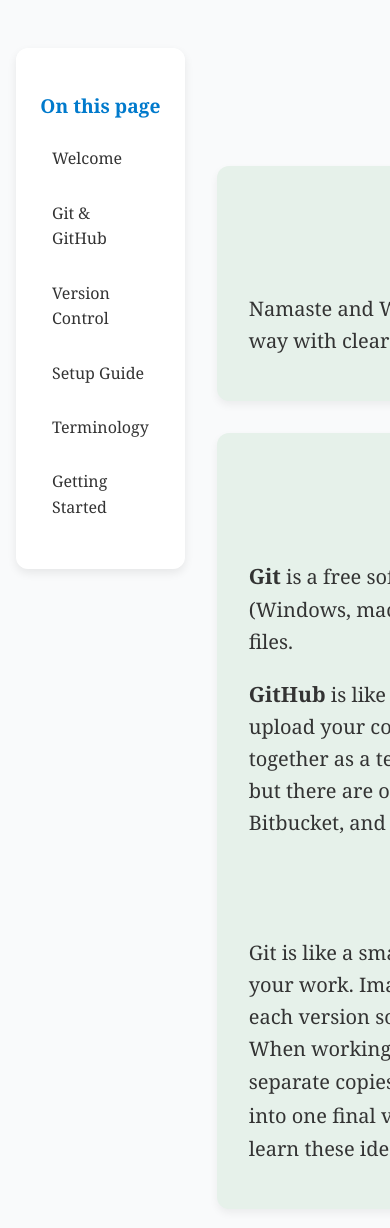
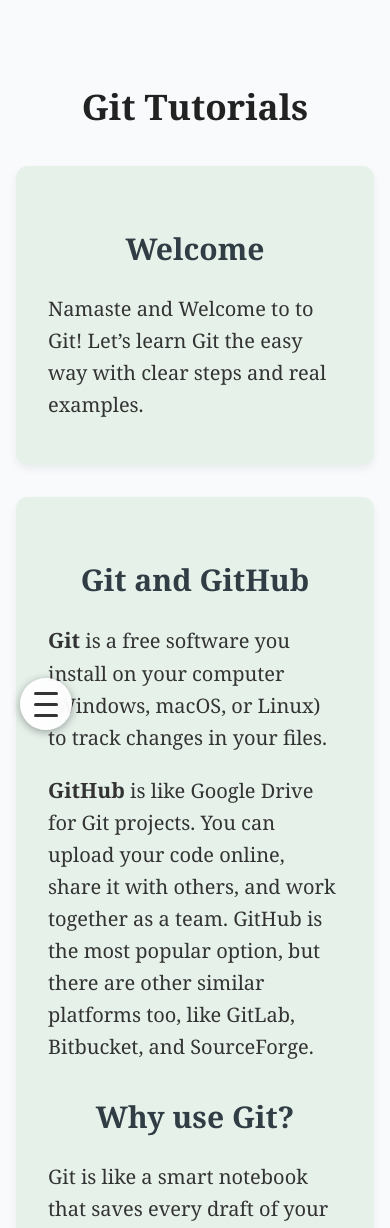
Before and after one commit to Pravanjankuanr/Portfolio_PravanjanKuanr, a Flask app: page /docs/git in a window 390 px wide; the page is wider, and only the part inside the window is pictured. Shown: the part 94-1322 px from the top of that part. Run offline with Flask 3, Linux system fonts and the light colour scheme.

Commit message:
add doc content page side bar moveable hamburger

```diff
--- a/static/css/styles.css
+++ b/static/css/styles.css
@@ -749,6 +749,97 @@ pre code {
 
 
 /* =========================
+   Docs Layout Responsive
+========================= */
+@media (max-width: 768px) {
+  .doc-layout {
+    flex-direction: column;
+  }
+
+  /* Sidebar as a sliding drawer */
+  .sidebar {
+    position: fixed;
+    top: 60px;                /* same as navbar height */
+    left: -260px;             /* hidden off-screen */
+    width: 240px;
+    height: 100vh;
+    background: rgba(255, 255, 255, 0.75); /* 🔥 more transparent */
+    backdrop-filter: blur(16px);           /* 🔥 stronger blur for glass effect */
+    -webkit-backdrop-filter: blur(16px);
+    box-shadow: 2px 0 15px rgba(0,0,0,0.25);
+    border-radius: 12px;
+    transition: left 0.3s ease;
+    z-index: 1001;            /* above overlay */
+    overflow-y: auto;
+  }
+
+  .sidebar.active {
+    left: 0;
+  }
+
+  /* Overlay (dark background behind sidebar) */
+  .sidebar-overlay {
+    display: none;
+    position: fixed;
+    inset: 0;
+    background: rgba(0,0,0,0.45); /* slightly darker for contrast */
+    z-index: 1000; /* below sidebar */
+  }
+
+  .sidebar-overlay.show {
+    display: block;
+  }
+
+  /* 🔥 Floating Hamburger Button (Bottom Left) */
+  .hamburger-btn {
+    position: fixed;
+    bottom: 20px;
+    left: 20px;
+    width: 52px;
+    height: 52px;
+    background: rgba(255,255,255,0.9); /* slightly transparent */
+    backdrop-filter: blur(10px);
+    -webkit-backdrop-filter: blur(10px);
+    border-radius: 50%;
+    box-shadow: 0 2px 8px rgba(0,0,0,0.35);
+    display: flex;
+    flex-direction: column;
+    justify-content: center;
+    align-items: center;
+    cursor: pointer;
+    z-index: 1100; /* 🔥 always above sidebar & overlay */
+    transition: background 0.3s, transform 0.2s;
+  }
+
+  .hamburger-btn:hover {
+    background: rgba(255,255,255,1);
+    transform: scale(1.05); /* subtle hover */
+  }
+
+  /* Hamburger lines */
+  .hamburger-btn span {
+    width: 24px;
+    height: 3px;
+    background: #333;
+    margin: 4px 0;
+    border-radius: 2px;
+    transition: 0.3s;
+  }
+
+  /* Animate into "X" when active */
+  .hamburger-btn.active span:nth-child(1) {
+    transform: rotate(45deg) translate(5px, 5px);
+  }
+  .hamburger-btn.active span:nth-child(2) {
+    opacity: 0;
+  }
+  .hamburger-btn.active span:nth-child(3) {
+    transform: rotate(-45deg) translate(5px, -5px);
+  }
+}
+
+
+/* =========================
    Media Queries
 ========================= */
 @media (min-width: 768px) {
--- a/static/js/main.js
+++ b/static/js/main.js
@@ -137,16 +137,44 @@ document.addEventListener("DOMContentLoaded", () => {
   });
 
 /* ========================
-     Hamburger Menu
+   MAIN NAVBAR HAMBURGER
 ======================== */
 const menuToggle = document.querySelector(".menu-toggle");
 const navMenu = document.querySelector(".nav-links");
 
-  if (menuToggle && navMenu) {
+if (menuToggle) {
   menuToggle.addEventListener("click", () => {
     menuToggle.classList.toggle("open");
-      navMenu.classList.toggle("active");
+    if (navMenu) navMenu.classList.toggle("active");
   });
 }
 
+
+/* ========================
+   DOCS FLOATING HAMBURGER
+======================== */
+const hamburgerBtn = document.getElementById("hamburgerBtn");
+const docSidebar = document.getElementById("docSidebar");
+const docOverlay = document.querySelector(".sidebar-overlay"); // renamed to avoid confusion
+
+if (hamburgerBtn) {
+  hamburgerBtn.addEventListener("click", () => {
+    hamburgerBtn.classList.toggle("active");
+    if (docSidebar && docOverlay) {
+      docSidebar.classList.toggle("active");
+      docOverlay.classList.toggle("show");
+    }
+  });
+}
+
+// Close sidebar when clicking docs overlay
+if (docOverlay) {
+  docOverlay.addEventListener("click", () => {
+    if (docSidebar) docSidebar.classList.remove("active");
+    docOverlay.classList.remove("show");
+    hamburgerBtn.classList.remove("active");
+  });
+}
+
+
 }); // End Line
--- a/templates/git_tutorials.html
+++ b/templates/git_tutorials.html
@@ -1,8 +1,18 @@
 {% extends 'base.html' %} {% block content %}
 <section class="doc_content">
+  <!-- 🔥 Floating Hamburger -->
+  <div id="hamburgerBtn" class="hamburger-btn">
+    <span></span>
+    <span></span>
+    <span></span>
+  </div>
+
+  <!-- 🔥 Overlay for mobile -->
+  <div class="sidebar-overlay"></div>
+
   <div class="doc-layout">
     <!-- ===== Sidebar ===== -->
-    <aside class="sidebar">
+    <aside id="docSidebar" class="sidebar">
       <h3>On this page</h3>
       <nav>
         <ul>
```
Lines whose indentation alone changed are shown as unchanged.
